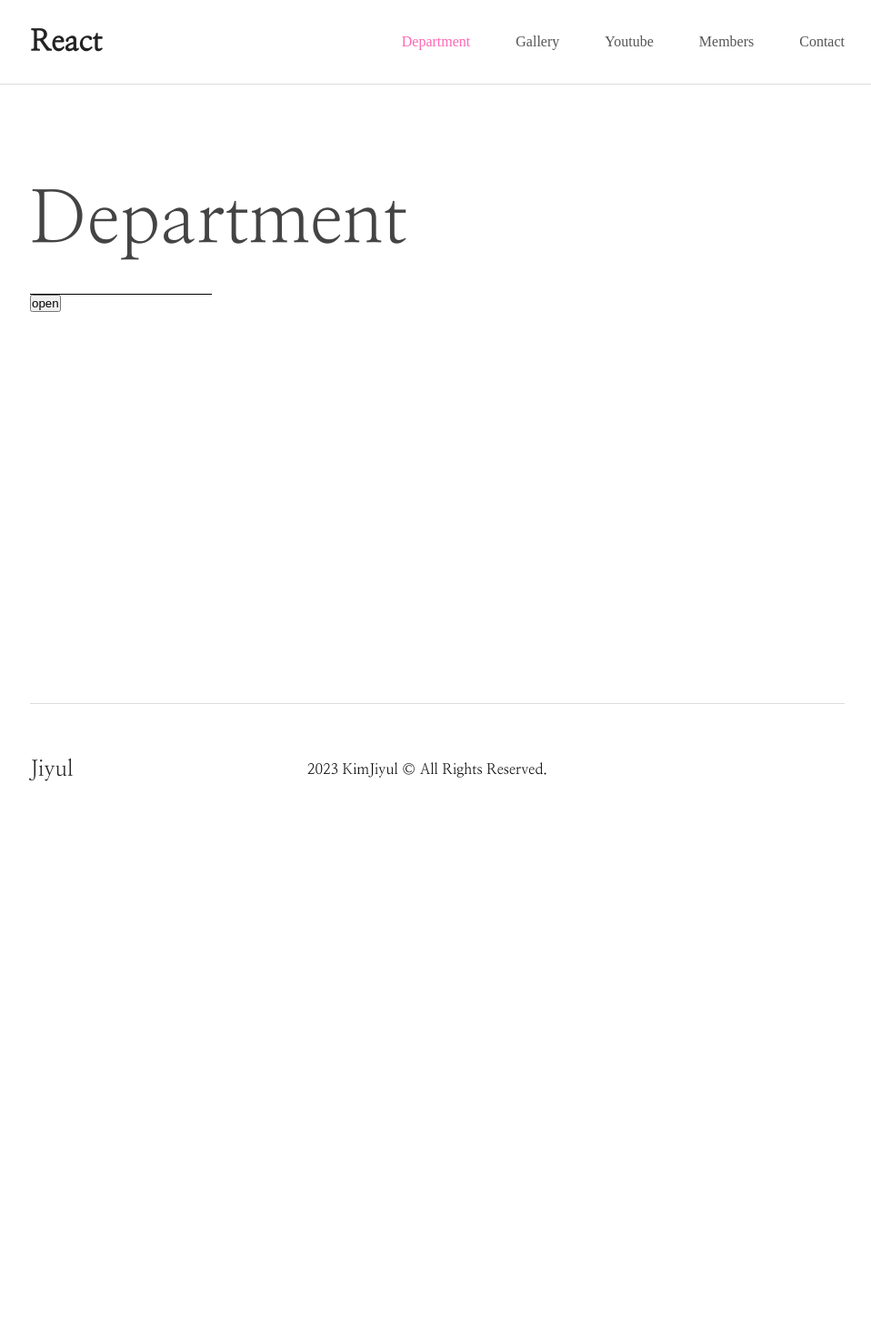
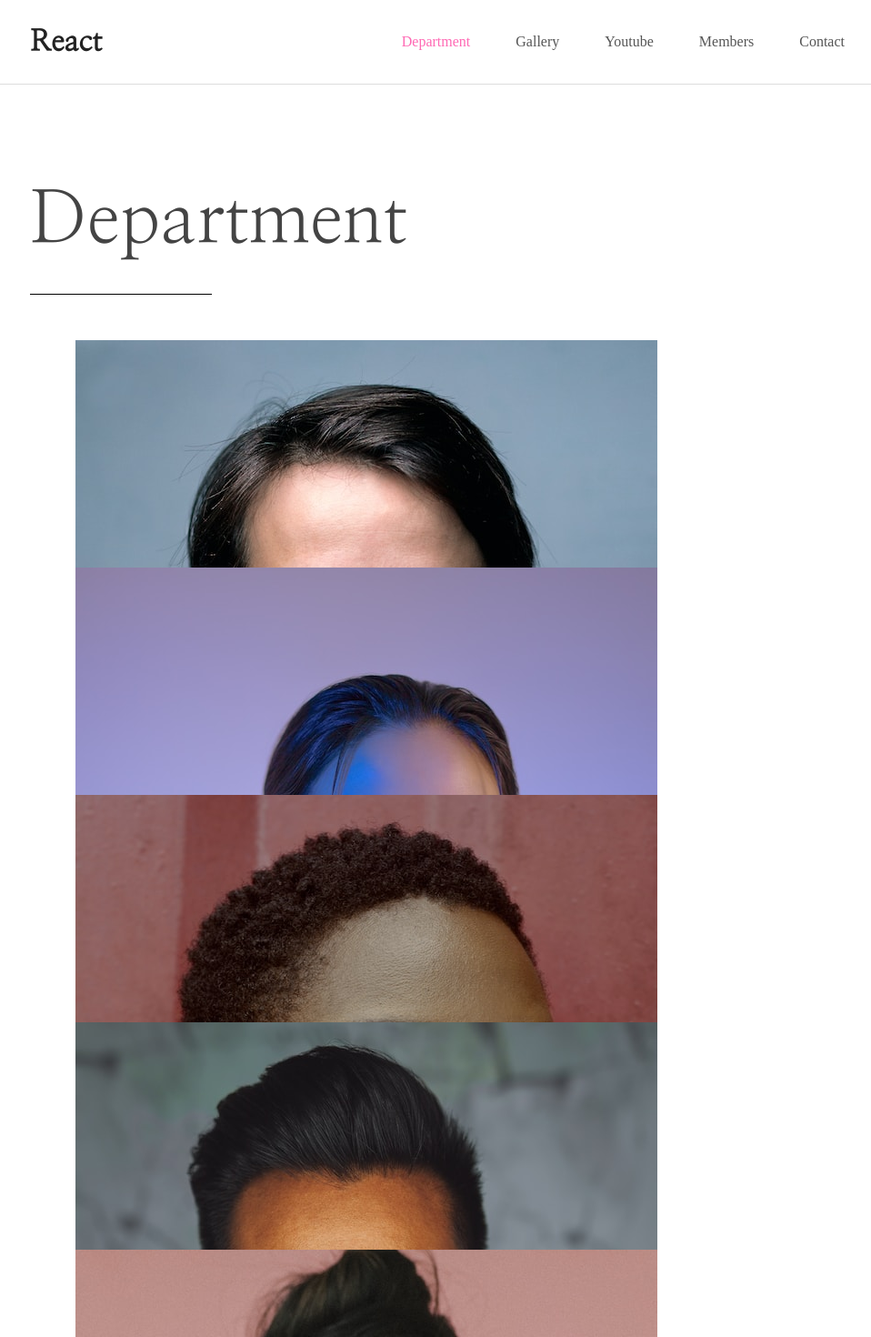
Before and after one commit to yul-dev-k/learning-react, a React (Create React App) app: page /department in a window 1280 px wide. Shown: the top 1470 px of the page at 91% size, without its empty margins (159-1117 px from the left). Before the commit the page ends 918 px from the top, so only its background shows below. Built offline with nearby package versions, Linux system fonts and the light colour scheme; some icons are missing.

Commit message:
useEffect, useState, fetch를 활용해서 비동기 데이터 기반으로 동적 돔 생성

```diff
--- a/src/components/sub/department/Department.jsx
+++ b/src/components/sub/department/Department.jsx
@@ -1,22 +1,38 @@
-import { useState } from "react";
+import { useEffect, useState } from "react";
 import Layout from "../../common/layout/Layout";
 import "./Department.scss";
-import Modal from "../../common/modal/Modal";
+
+/* 리액트에서 외부 데이터 fetching 작업 흐름
+  1. 컴포넌트 함수가 호출되고 외부데이터를 받을 state초기화
+  2. 의존성 배열이 비어있는 useEffect hook 안쪽에서 fetch로 비동기 데이터 받고 state에 넘겨줌
+  3. useEffect 안쪽에서 fetch 문을 써야 하는 이유는 fetch 자체가 web api를 통해서 클라이언트 기반으로 데이터를 전달받는 방식이기 때문에, 무조건 컴포넌트가 마운트 되어야지만 호출 가능
+  4. useEffect에 의해서 데이터가 받아지고 state에 전달되면 자동으로 컴포넌트는 재렌더링됨
+  5. 비동기 데이터를 활용해서 실제 JSX로 동적 DOM을 생성하는 시점은 2번째 렌더링 타임
+*/
+
+const path = process.env.PUBLIC_URL;
 
 export default function Department() {
-  const [Open, setOpen] = useState(false);
+  const [Department, setDepartment] = useState([]);
+
+  useEffect(() => {
+    fetch(`${path}/DB/department.json`)
+      .then((data) => data.json())
+      .then((json) => setDepartment(json.members));
+  }, []);
   return (
     <Layout title={"Department"}>
-      <button onClick={() => setOpen(!Open)}>{Open ? "close" : "open"}</button>
-      {Open && <Modal />}
+      <section id="memberBox">
+        {Department.map((member, idx) => (
+          <article key={idx}>
+            <div className="pic">
+              <img src={`${path}/img/${member.pic}`} alt={member.name} />
+            </div>
+            <h2>{member.name}</h2>
+            <p>{member.position}</p>
+          </article>
+        ))}
+      </section>
     </Layout>
   );
 }
-
-/*
-  return믄 바깥에는 모든 스크립트 구문을 활용 가능
-  단, JSX 구문 안쪽에서는 {}를 통해서 할 수 있는 연산 3가지
-  1. 변수치환
-  2. map으로 반복 처리
-  3. 삼항연산자 혹은 &&를 통한 분기 처리
-*/
```
